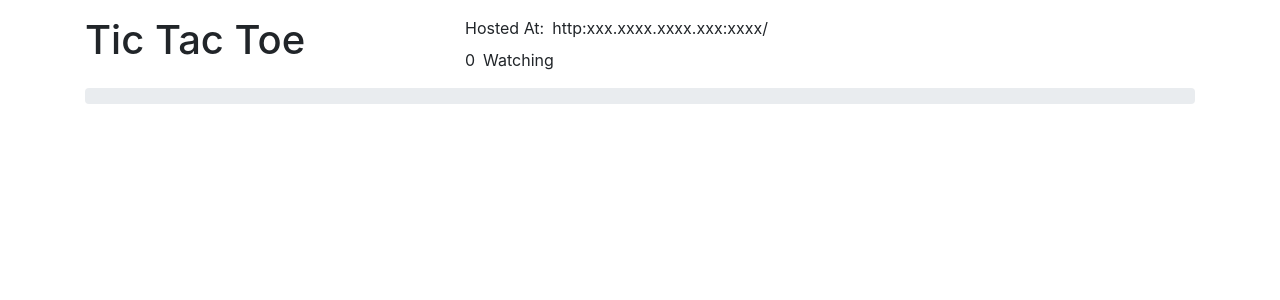
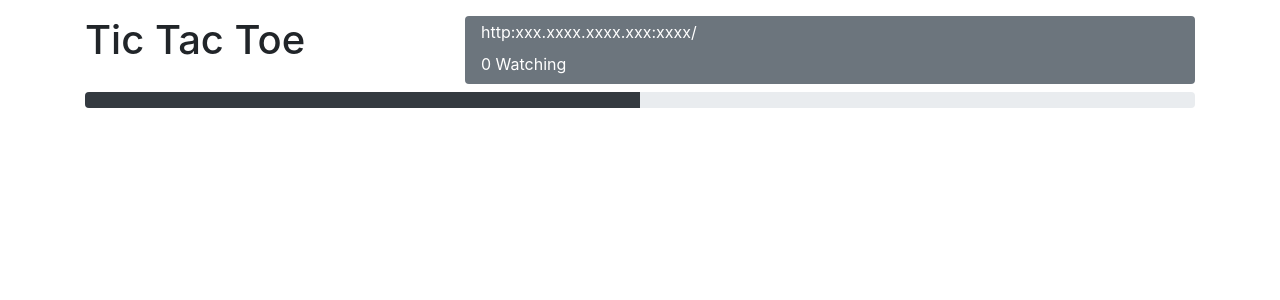
Before and after one commit to Zehua-Chen/Multiplayer-Tic-Tac-Toe, a React (Create React App) app in the folder client/: page / in a window 1280 px wide. Shown: the top 300 px of the page. Built offline with nearby package versions, Linux system fonts and the light colour scheme.

Commit message:
Improve UI Visuals of Status Bar

```diff
--- a/client/src/components/StatusBar/GameInfo.tsx
+++ b/client/src/components/StatusBar/GameInfo.tsx
@@ -42,13 +42,12 @@ class GameInfo extends React.Component<IGameInfoProps> {
 
     if (this.props.centering) {
       return (
-        <div className="text-center">
+        <div className="text-center bg-secondary text-white rounded">
           <div>
-            <label className="ml-2">{localNetworkAddress}</label>
+            <label className="mt-1">{localNetworkAddress}</label>
           </div>
           <div>
-            <label>{peopleWatching}</label>
-            <label className="ml-2">Watching</label>
+            <label>{peopleWatching} Watching</label>
           </div>
         </div>
       );
@@ -57,14 +56,12 @@ class GameInfo extends React.Component<IGameInfoProps> {
     // Not centering
 
     return (
-      <div>
-        <div>
-          <label>Hosted At: </label>
-          <label className="ml-2">{localNetworkAddress}</label>
+      <div className="bg-secondary text-white rounded">
+        <div className="ml-3">
+          <label className="mt-1">{localNetworkAddress}</label>
         </div>
-        <div>
-          <label>{peopleWatching}</label>
-          <label className="ml-2">Watching</label>
+        <div className="ml-3">
+          <label>{peopleWatching} Watching</label>
         </div>
       </div>
     );
--- a/client/src/components/StatusBar/ProgressBar.tsx
+++ b/client/src/components/StatusBar/ProgressBar.tsx
@@ -28,7 +28,7 @@ class ProgressBar extends React.Component<IProgressBarProps> {
 
     return (
       <div className="progress">
-        <div className="progress-bar" style={style}></div>
+        <div className="progress-bar bg-dark" style={style}></div>
       </div>
     );
   }
--- a/client/src/components/StatusBar/StatusBar.tsx
+++ b/client/src/components/StatusBar/StatusBar.tsx
@@ -16,7 +16,7 @@ class StatusBar extends React.Component {
   render() {
     return (
       <div>
-        <div className="row mt-3">
+        <div className="row mt-3 justify-content-center">
 
           {/* Title of the game */}
 
@@ -40,7 +40,7 @@ class StatusBar extends React.Component {
         {/* Progress bar */}
         <div className="row mt-2">
           <div className="col">
-            <ProgressBar value={0}/>
+            <ProgressBar value={50}/>
           </div>
         </div>
       </div>
```
